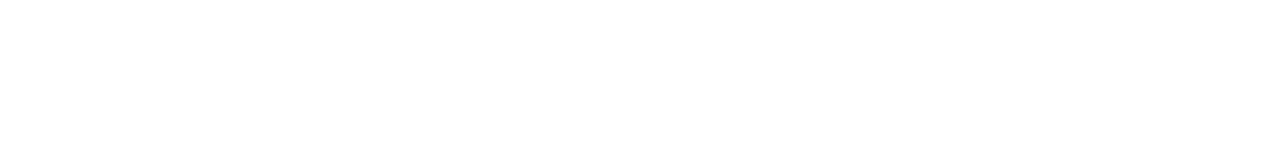
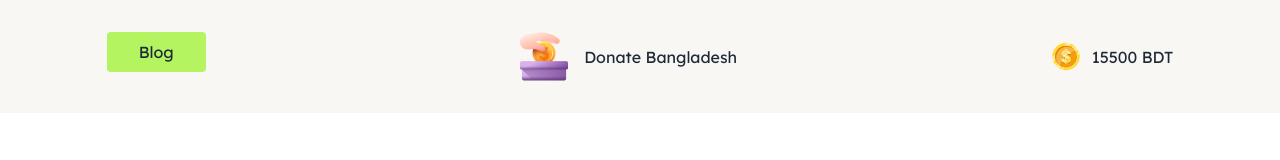
Before and after one commit to rasel3980/B10A5-DOM-Quest-Build-and-Manipulate, a plain HTML site: page index.html in a window 1280 px wide. Drawn offline with nearby package versions, Linux system fonts and the light colour scheme.

Commit message:
added a navigationvar

```diff
--- a/index.html
+++ b/index.html
@@ -22,6 +22,7 @@
                 extend: {
                     colors: {
                         primary: '#B4F461',
+                        secondary: '#F9F7F3',
                     }
                 }
             }
@@ -39,7 +40,21 @@
 
 <body class="lexend-font">
     <header>
-
+        <nav class=" bg-secondary ">
+            <div class="w-10/12 flex justify-between mx-auto py-8">
+                <div>
+                    <button class="bg-primary px-8 py-2 rounded"><a href="">Blog</a></button>
+                </div>
+                <div class="flex justify-center items-center gap-4">
+                    <img src="assets/logo.png" alt="">
+                    <h2>Donate Bangladesh</h2>
+                </div>
+                <div class="flex justify-center items-center gap-3">
+                    <img src="assets/coin.png" alt="">
+                    <h1>15500 BDT</h1>
+                </div>
+            </div>
+        </nav>
     </header>
     <main>
 
```
